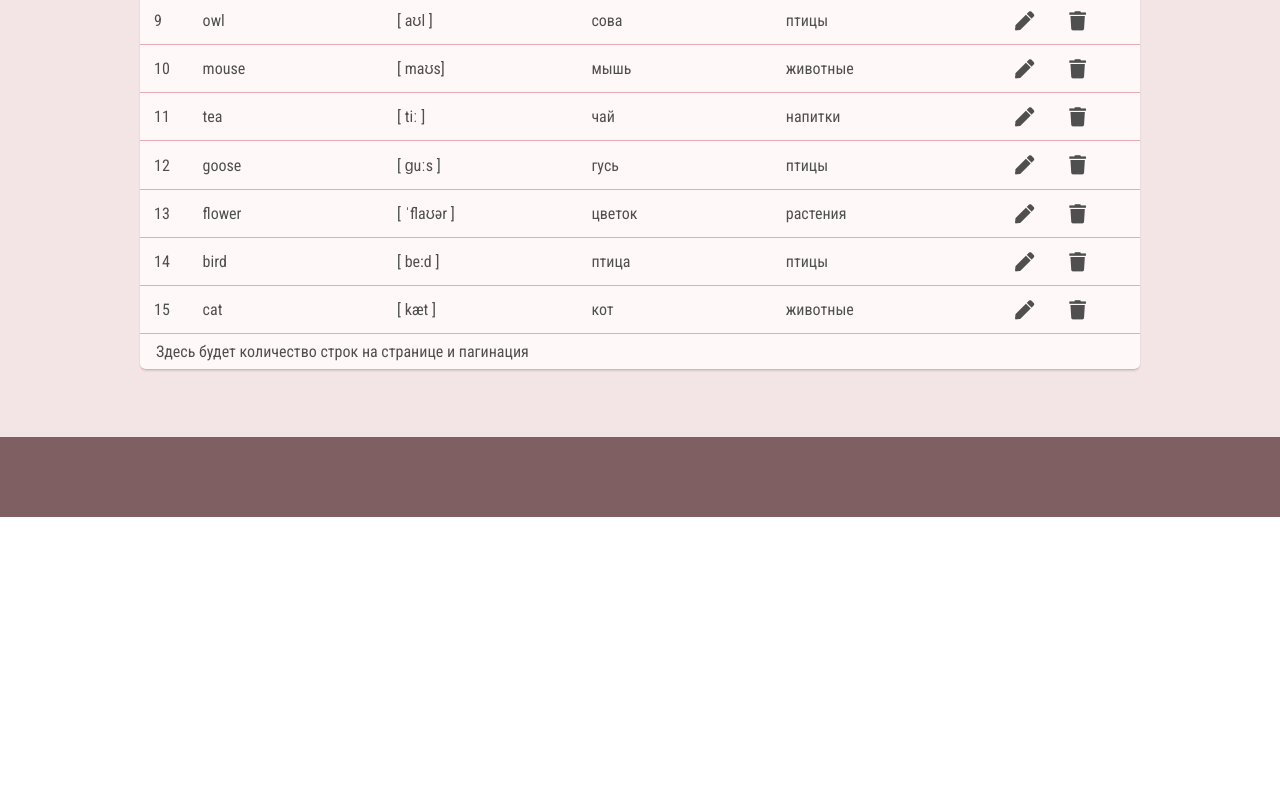
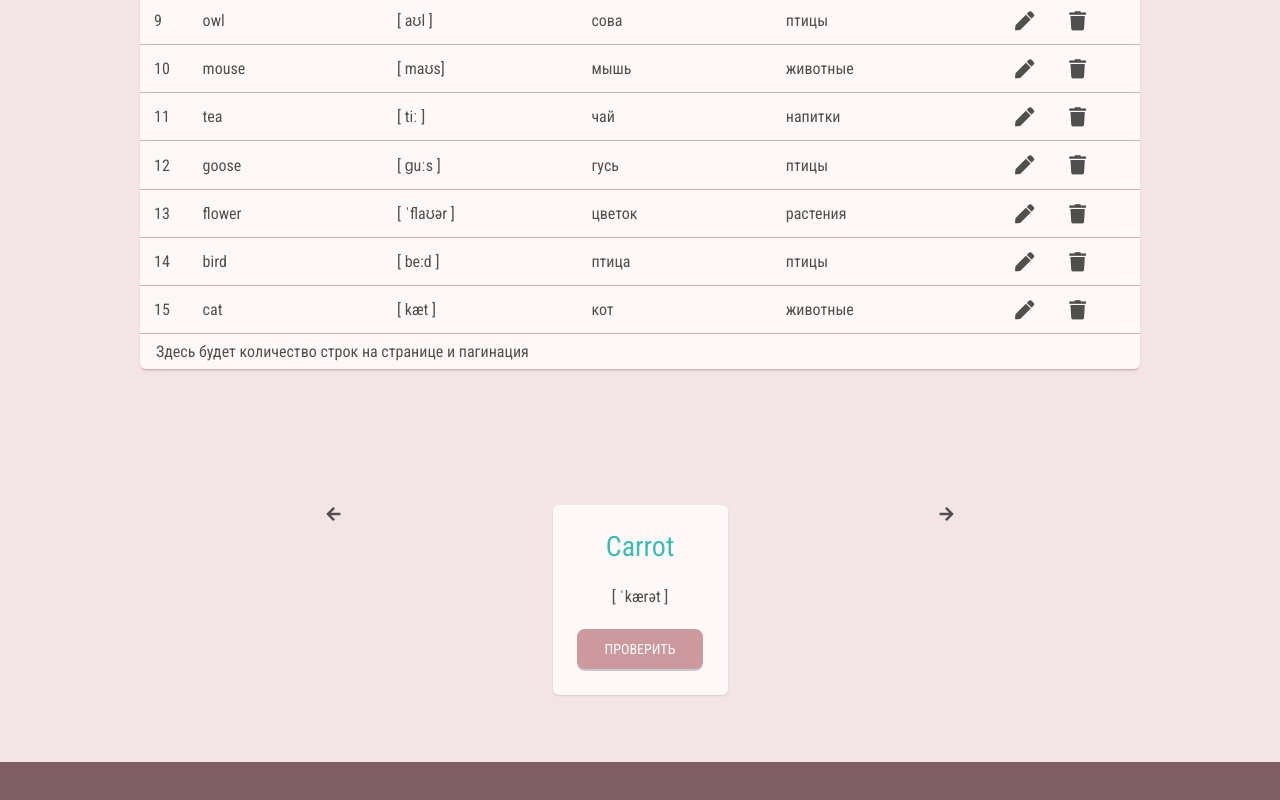
Before and after one commit to AlenaGM/flashcards-app, a React (Create React App) app: page / in a window 1280 px wide. Shown: the part 593-1393 px from the top of the page. Before the commit the page ends 1110 px from the top, so only its background shows below. Built offline with nearby package versions, Linux system fonts and the light colour scheme.

Commit message:
added slider

```diff
--- a/src/components/App/App.js
+++ b/src/components/App/App.js
@@ -1,7 +1,7 @@
 import './app.scss';
 import AppHeader from '../appHeader/AppHeader';
 import AppHome from '../appHome/AppHome';
-//import AppGame from '../appGame/AppGame';
+import AppGame from '../appGame/AppGame';
 import AppFooter from '../appFooter/AppFooter';
 
 const App = () => {
@@ -10,6 +10,7 @@ const App = () => {
       <AppHeader/>
       <main className="main">
         <AppHome/>
+        <AppGame/>
       </main>
       <AppFooter/>
     </div>
--- a/src/components/playground/Playground.js
+++ b/src/components/playground/Playground.js
@@ -1,20 +1,41 @@
 import './playground.scss';
 import Card from '../card/Card';
 import words from '../../resources/data/words.json';
+import { useState } from 'react';
 
 const Playground = () => {
+
+    const [slideIndex, setSlideIndex] = useState(1);
+
+    const nextSlide = () => {
+        if (slideIndex !== words.length) {
+        setSlideIndex(slideIndex + 1);
+        } else if (slideIndex === words.length) {
+        setSlideIndex(1);
+        }
+    };
+
+    const prevSlide = () => {
+        if (slideIndex !== 1) {
+        setSlideIndex(slideIndex - 1);
+        } else if (slideIndex === 1) {
+        setSlideIndex(words.length);
+        }
+    };
+
+    const cards = words.map((word) => {
+        const {id, ...wordProps} =word;
+        return (
+                <Card key={id} {...wordProps}/>
+        )
+    })
 
     return (
         <>
             <div className="app__playground playground">
-            {
-                words.map((word) => {
-                    const {id, ...wordProps} =word;
-                    return (
-                            <Card key={id} {...wordProps}/>
-                    )
-                })
-            }
+                <div><i className="fas fa-arrow-left" onClick = {prevSlide}></i></div>
+                {cards[slideIndex-1]}
+                <div><i className="fas fa-arrow-right" onClick = {nextSlide}></i></div>
             </div>
         </>
     )
```
